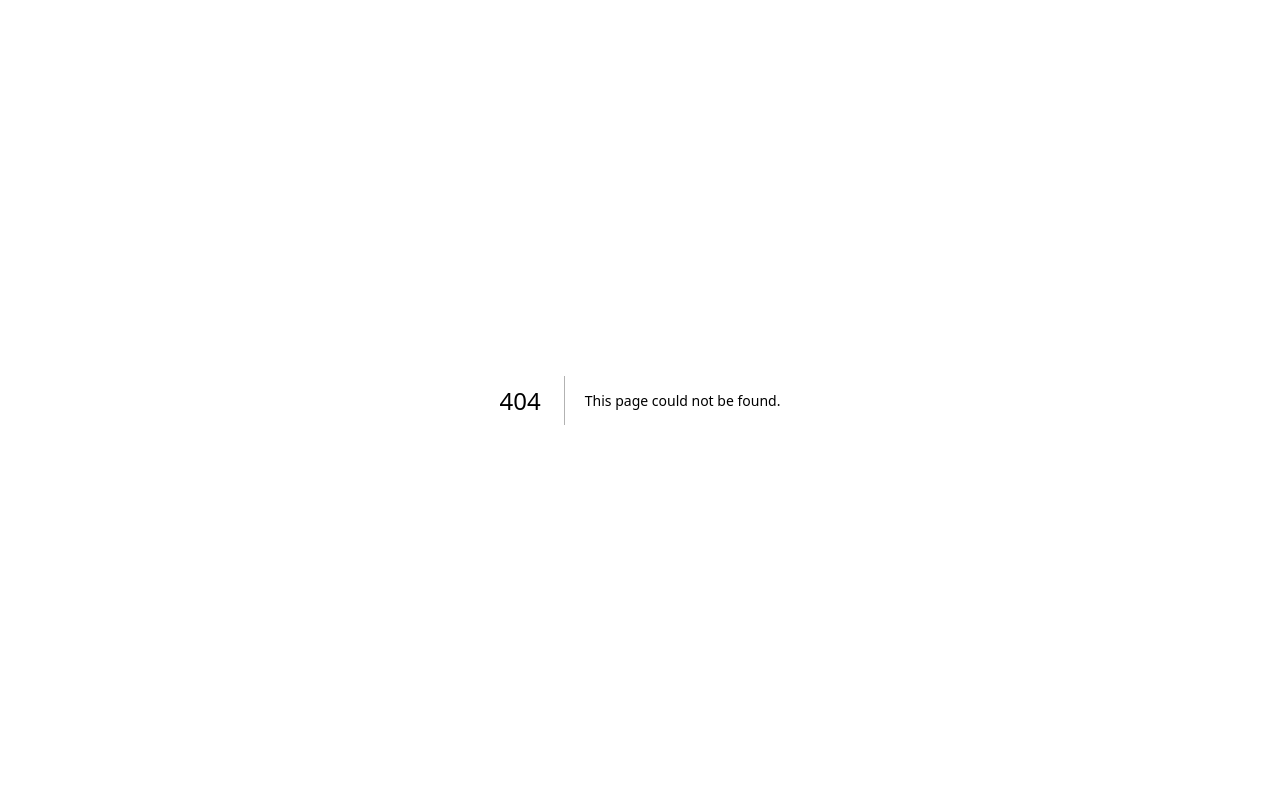
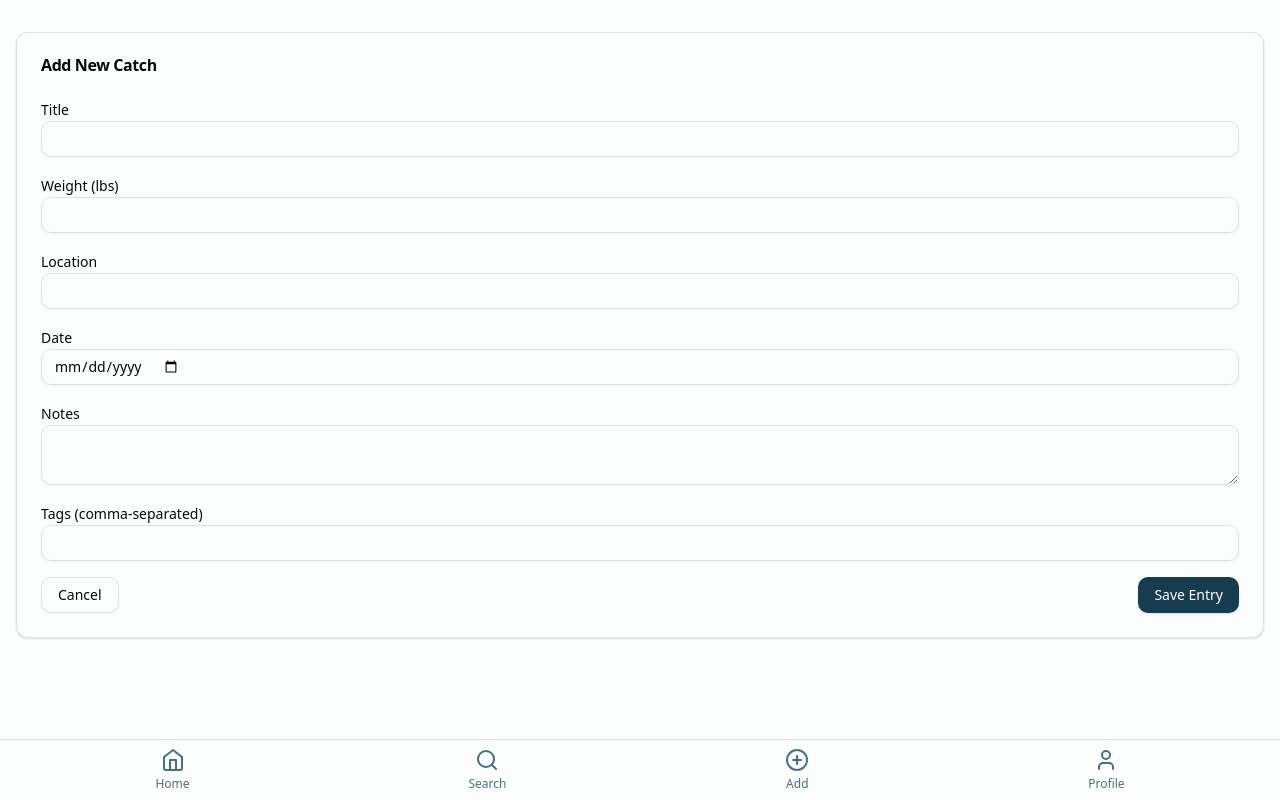
Before and after one commit to jasonkneen/sg-691722334004203, a Next.js app: page /add-entry in a window 1280 px wide. Before the commit this address had no page. Built offline with nearby package versions, Linux system fonts and the light colour scheme.

Commit message:
SOFTGEN MAGIC

```diff
--- /dev/null
+++ b/src/components/Layout.jsx
@@ -0,0 +1,43 @@
+import React from 'react';
+import Link from 'next/link';
+import { Home, PlusCircle, Search, User } from 'lucide-react';
+
+const Layout = ({ children }) => {
+  return (
+    <div className="min-h-screen flex flex-col">
+      <main className="flex-grow">{children}</main>
+      <nav className="bg-background border-t border-border">
+        <div className="container mx-auto px-4">
+          <ul className="flex justify-around py-2">
+            <li>
+              <Link href="/" className="flex flex-col items-center text-muted-foreground hover:text-foreground">
+                <Home size={24} />
+                <span className="text-xs mt-1">Home</span>
+              </Link>
+            </li>
+            <li>
+              <Link href="/search" className="flex flex-col items-center text-muted-foreground hover:text-foreground">
+                <Search size={24} />
+                <span className="text-xs mt-1">Search</span>
+              </Link>
+            </li>
+            <li>
+              <Link href="/add-entry" className="flex flex-col items-center text-muted-foreground hover:text-foreground">
+                <PlusCircle size={24} />
+                <span className="text-xs mt-1">Add</span>
+              </Link>
+            </li>
+            <li>
+              <Link href="/profile" className="flex flex-col items-center text-muted-foreground hover:text-foreground">
+                <User size={24} />
+                <span className="text-xs mt-1">Profile</span>
+              </Link>
+            </li>
+          </ul>
+        </div>
+      </nav>
+    </div>
+  );
+};
+
+export default Layout;
--- /dev/null
+++ b/src/components/SplashScreen.jsx
@@ -0,0 +1,30 @@
+import React from 'react';
+import { motion } from 'framer-motion';
+
+const SplashScreen = () => {
+  return (
+    <div className="flex items-center justify-center h-screen bg-gradient-to-b from-secondary to-primary">
+      <motion.div
+        initial={{ opacity: 0, y: 20 }}
+        animate={{ opacity: 1, y: 0 }}
+        transition={{ duration: 0.8 }}
+        className="text-center"
+      >
+        <h1 className="text-6xl font-bold text-white mb-4">PISCATOR</h1>
+        <motion.div
+          animate={{
+            y: [0, -10, 0],
+          }}
+          transition={{
+            duration: 1.5,
+            repeat: Infinity,
+            repeatType: "reverse",
+          }}
+          className="w-24 h-8 bg-white rounded-full mx-auto"
+        />
+      </motion.div>
+    </div>
+  );
+};
+
+export default SplashScreen;
--- a/src/pages/_app.js
+++ b/src/pages/_app.js
@@ -1,11 +1,12 @@
 import "@/styles/globals.css";
 import { Toaster } from "@/components/ui/toaster";
+import Layout from "@/components/Layout";
 
 export default function App({ Component, pageProps }) {
   return (
-    <>
+    <Layout>
       <Component {...pageProps} />
       <Toaster />
-    </>
+    </Layout>
   );
 }
--- /dev/null
+++ b/src/pages/add-entry.js
@@ -0,0 +1,81 @@
+import { useState } from 'react';
+import { useRouter } from 'next/router';
+import { Button } from '@/components/ui/button';
+import { Input } from '@/components/ui/input';
+import { Textarea } from '@/components/ui/textarea';
+import { Label } from '@/components/ui/label';
+import { Card, CardContent, CardHeader, CardTitle } from '@/components/ui/card';
+
+export default function AddEntry() {
+  const router = useRouter();
+  const [entry, setEntry] = useState({
+    title: '',
+    weight: '',
+    location: '',
+    date: '',
+    notes: '',
+    tags: [],
+  });
+
+  const handleChange = (e) => {
+    const { name, value } = e.target;
+    setEntry((prev) => ({ ...prev, [name]: value }));
+  };
+
+  const handleSubmit = (e) => {
+    e.preventDefault();
+    // Here you would typically send the data to your API
+    console.log('Submitting entry:', entry);
+    // Redirect to home page after submission
+    router.push('/');
+  };
+
+  return (
+    <div className="container mx-auto px-4 py-8">
+      <Card>
+        <CardHeader>
+          <CardTitle>Add New Catch</CardTitle>
+        </CardHeader>
+        <CardContent>
+          <form onSubmit={handleSubmit} className="space-y-4">
+            <div>
+              <Label htmlFor="title">Title</Label>
+              <Input id="title" name="title" value={entry.title} onChange={handleChange} required />
+            </div>
+            <div>
+              <Label htmlFor="weight">Weight (lbs)</Label>
+              <Input id="weight" name="weight" type="number" step="0.1" value={entry.weight} onChange={handleChange} />
+            </div>
+            <div>
+              <Label htmlFor="location">Location</Label>
+              <Input id="location" name="location" value={entry.location} onChange={handleChange} />
+            </div>
+            <div>
+              <Label htmlFor="date">Date</Label>
+              <Input id="date" name="date" type="date" value={entry.date} onChange={handleChange} required />
+            </div>
+            <div>
+              <Label htmlFor="notes">Notes</Label>
+              <Textarea id="notes" name="notes" value={entry.notes} onChange={handleChange} />
+            </div>
+            <div>
+              <Label htmlFor="tags">Tags (comma-separated)</Label>
+              <Input
+                id="tags"
+                name="tags"
+                value={entry.tags.join(', ')}
+                onChange={(e) => setEntry((prev) => ({ ...prev, tags: e.target.value.split(',').map((tag) => tag.trim()) }))}
+              />
+            </div>
+            <div className="flex justify-between">
+              <Button type="button" variant="outline" onClick={() => router.push('/')}>
+                Cancel
+              </Button>
+              <Button type="submit">Save Entry</Button>
+            </div>
+          </form>
+        </CardContent>
+      </Card>
+    </div>
+  );
+}
--- /dev/null
+++ b/src/pages/api/entries/index.js
@@ -0,0 +1,45 @@
+import { PrismaClient } from '@prisma/client';
+
+const prisma = new PrismaClient();
+
+export default async function handler(req, res) {
+  if (req.method === 'GET') {
+    try {
+      const entries = await prisma.entry.findMany({
+        include: { tags: true },
+        orderBy: { createdAt: 'desc' },
+      });
+      res.status(200).json(entries);
+    } catch (error) {
+      res.status(500).json({ error: 'Failed to fetch entries' });
+    }
+  } else if (req.method === 'POST') {
+    try {
+      const { title, weight, location, notes, imageUrl, date, tags, userId } = req.body;
+      const entry = await prisma.entry.create({
+        data: {
+          title,
+          weight: parseFloat(weight),
+          location,
+          notes,
+          imageUrl,
+          date: new Date(date),
+          user: { connect: { id: userId } },
+          tags: {
+            connectOrCreate: tags.map((tag) => ({
+              where: { name: tag },
+              create: { name: tag },
+            })),
+          },
+        },
+        include: { tags: true },
+      });
+      res.status(201).json(entry);
+    } catch (error) {
+      res.status(500).json({ error: 'Failed to create entry' });
+    }
+  } else {
+    res.setHeader('Allow', ['GET', 'POST']);
+    res.status(405).end(`Method ${req.method} Not Allowed`);
+  }
+}
--- /dev/null
+++ b/src/pages/entry/[id].js
@@ -0,0 +1,69 @@
+import { useRouter } from 'next/router';
+import { Button } from '@/components/ui/button';
+import { Card, CardContent, CardHeader, CardTitle } from '@/components/ui/card';
+import Link from 'next/link';
+
+export default function EntryView() {
+  const router = useRouter();
+  const { id } = router.query;
+
+  // Mock data - replace with actual data fetching
+  const entry = {
+    id,
+    title: `Catch #${id}`,
+    weight: 5.2,
+    location: 'Lake Example',
+    date: new Date().toLocaleDateString(),
+    notes: 'It was a great day for fishing!',
+    tags: ['sunny', 'bass', 'lure'],
+  };
+
+  return (
+    <div className="container mx-auto px-4 py-8">
+      <Card>
+        <CardHeader>
+          <CardTitle>{entry.title}</CardTitle>
+        </CardHeader>
+        <CardContent>
+          <img src={`/api/placeholder/800/600`} alt="Fish" className="w-full h-64 object-cover mb-4 rounded" />
+          <div className="grid grid-cols-2 gap-4 mb-4">
+            <div>
+              <p className="font-semibold">Weight:</p>
+              <p>{entry.weight} lbs</p>
+            </div>
+            <div>
+              <p className="font-semibold">Location:</p>
+              <p>{entry.location}</p>
+            </div>
+            <div>
+              <p className="font-semibold">Date:</p>
+              <p>{entry.date}</p>
+            </div>
+          </div>
+          <div className="mb-4">
+            <p className="font-semibold">Notes:</p>
+            <p>{entry.notes}</p>
+          </div>
+          <div>
+            <p className="font-semibold mb-2">Tags:</p>
+            <div className="flex flex-wrap gap-2">
+              {entry.tags.map((tag) => (
+                <span key={tag} className="bg-secondary text-secondary-foreground px-2 py-1 rounded-full text-sm">
+                  {tag}
+                </span>
+              ))}
+            </div>
+          </div>
+        </CardContent>
+      </Card>
+      <div className="mt-4 flex justify-between">
+        <Link href="/" passHref>
+          <Button variant="outline">Back to List</Button>
+        </Link>
+        <Link href={`/edit-entry/${id}`} passHref>
+          <Button>Edit Entry</Button>
+        </Link>
+      </div>
+    </div>
+  );
+}
--- a/src/styles/globals.css
+++ b/src/styles/globals.css
@@ -4,65 +4,65 @@
 
 @layer base {
   :root {
-      --background: 0 0% 100%;
-      --foreground: 222.2 84% 4.9%;
+    --background: 180 20% 99%;
+    --foreground: 200 50% 3%;
 
-      --card: 0 0% 100%;
-      --card-foreground: 222.2 84% 4.9%;
+    --card: 180 20% 99%;
+    --card-foreground: 200 50% 3%;
 
-      --popover: 0 0% 100%;
-      --popover-foreground: 222.2 84% 4.9%;
+    --popover: 180 20% 99%;
+    --popover-foreground: 200 50% 3%;
 
-      --primary: 222.2 47.4% 11.2%;
-      --primary-foreground: 210 40% 98%;
+    --primary: 200 54% 20%;
+    --primary-foreground: 200 0% 100%;
 
-      --secondary: 210 40% 96.1%;
-      --secondary-foreground: 222.2 47.4% 11.2%;
+    --secondary: 160 50% 60%;
+    --secondary-foreground: 200 50% 3%;
 
-      --muted: 210 40% 96.1%;
-      --muted-foreground: 215.4 16.3% 46.9%;
+    --muted: 200 20% 96%;
+    --muted-foreground: 200 30% 40%;
 
-      --accent: 210 40% 96.1%;
-      --accent-foreground: 222.2 47.4% 11.2%;
+    --accent: 160 50% 60%;
+    --accent-foreground: 200 50% 3%;
 
     --destructive: 0 84.2% 60.2%;
-      --destructive-foreground: 210 40% 98%;
+    --destructive-foreground: 0 0% 98%;
 
-      --border: 214.3 31.8% 91.4%;
-      --input: 214.3 31.8% 91.4%;
-      --ring: 222.2 84% 4.9%;
+    --border: 200 20% 88%;
+    --input: 200 20% 88%;
+    --ring: 200 54% 20%;
 
-      --radius: 0.5rem;
+    --radius: 0.75rem;
   }
 
   .dark {
-      --background: 222.2 84% 4.9%;
-      --foreground: 210 40% 98%;
+    --background: 200 50% 3%;
+    --foreground: 180 20% 99%;
 
-      --card: 222.2 84% 4.9%;
-      --card-foreground: 210 40% 98%;
+    --card: 200 50% 3%;
+    --card-foreground: 180 20% 99%;
 
-      --popover: 222.2 84% 4.9%;
-      --popover-foreground: 210 40% 98%;
+    --popover: 200 50% 3%;
+    --popover-foreground: 180 20% 99%;
 
-      --primary: 210 40% 98%;
-      --primary-foreground: 222.2 47.4% 11.2%;
+    --primary: 200 54% 20%;
+    --primary-foreground: 180 20% 99%;
 
-      --secondary: 217.2 32.6% 17.5%;
-      --secondary-foreground: 210 40% 98%;
+    --secondary: 160 50% 40%;
+    --secondary-foreground: 180 20% 99%;
 
-      --muted: 217.2 32.6% 17.5%;
-      --muted-foreground: 215 20.2% 65.1%;
+    --muted: 200 40% 10%;
+    --muted-foreground: 200 20% 70%;
 
-      --accent: 217.2 32.6% 17.5%;
-      --accent-foreground: 210 40% 98%;
+    --accent: 160 50% 40%;
+    --accent-foreground: 180 20% 99%;
 
     --destructive: 0 62.8% 30.6%;
-      --destructive-foreground: 210 40% 98%;
+    --destructive-foreground: 180 20% 99%;
 
-      --border: 217.2 32.6% 17.5%;
-      --input: 217.2 32.6% 17.5%;
-      --ring: 212.7 26.8% 83.9%;
+    --border: 200 40% 20%;
+    --input: 200 40% 20%;
+    --ring: 200 54% 20%;
   }
 }
 
@@ -72,5 +72,6 @@
   }
   body {
     @apply bg-background text-foreground;
+    font-feature-settings: "rlig" 1, "calt" 1;
   }
 }
```
Also changed, not shown: 1 other file (tests, documents, lock files or other folders). Lines whose indentation alone changed are shown as unchanged.
